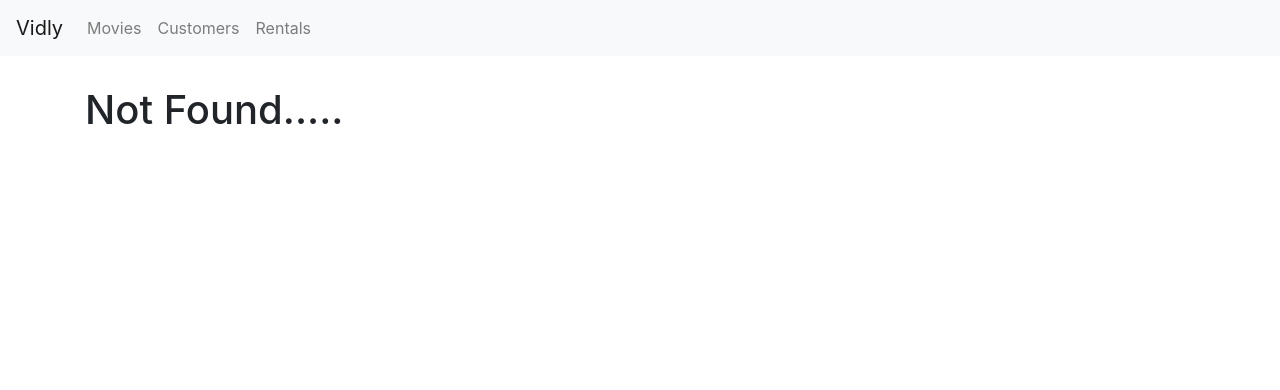
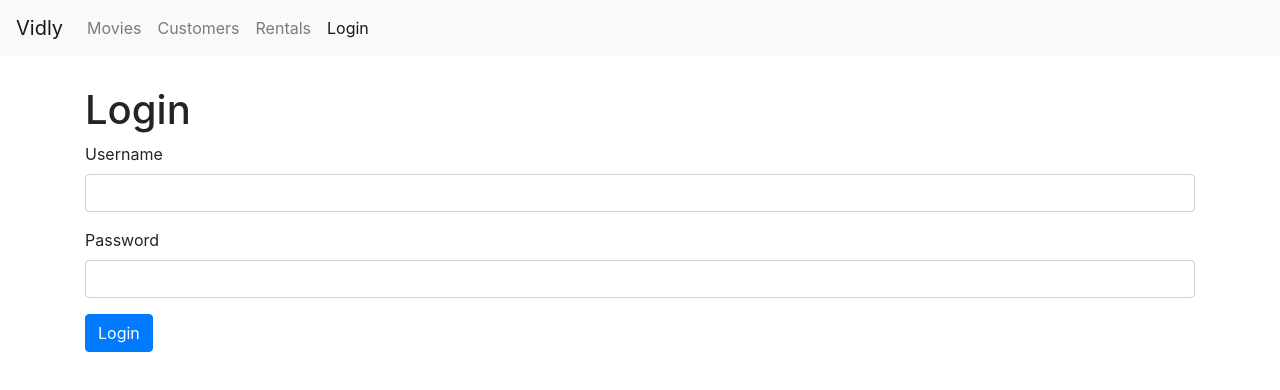
Before and after one commit to topratiksharma/vidly, a React (Create React App) app: page /login in a window 1280 px wide. Before the commit this address led to /not-found. Shown: the top 390 px of the page. Built offline with nearby package versions, Linux system fonts and the light colour scheme.

Commit message:
add login form

```diff
--- a/src/App.js
+++ b/src/App.js
@@ -1,19 +1,21 @@
 import React from 'react';
 import { Redirect, Route, Switch } from 'react-router-dom';
+import Customers from './components/customers';
+import LoginForm from './components/loginForm';
+import MovieForm from './components/movieForm';
+import Movies from './components/movies';
 import NavBar from './components/common/navBar';
 import NotFound from './components/common/notFound';
-import Customers from './components/customers';
-import Movies from './components/movies';
 import Rentals from './components/rentals';
+import './App.css';
 
-import './App.css';
-import MovieForm from './components/movieForm';
 function App() {
   return (
     <React.Fragment>
       <NavBar />
       <main className='container'>
         <Switch>
+          <Route path='/login' component={LoginForm}></Route>
           <Route path='/movies/:id' component={MovieForm}></Route>
           <Route path='/movies' component={Movies}></Route>
           <Route path='/customers' component={Customers}></Route>
--- a/src/components/common/navBar.jsx
+++ b/src/components/common/navBar.jsx
@@ -16,6 +16,7 @@
             <NavLink className='nav-link' to='/movies'>Movies</NavLink>
             <NavLink className='nav-link' to='/customers'>Customers</NavLink>
             <NavLink className='nav-link' to='/rentals'>Rentals</NavLink>
+            <NavLink className='nav-link' to='/login'>Login</NavLink>
           </ul>
         </div>
       </nav>
--- /dev/null
+++ b/src/components/loginForm.jsx
@@ -0,0 +1,27 @@
+import React, { Component } from 'react';
+class LoginForm extends Component {
+  handleSubmit = (e) => {
+    e.preventDefault();
+  };
+
+  render() {
+    return (
+      <div>
+        <h1>Login</h1>
+        <form onSubmit={this.handleSubmit}>
+          <div className='form-group'>
+            <label htmlFor='username'>Username</label>
+            <input id='username' type='text' className='form-control' />
+          </div>
+          <div className='form-group'>
+            <label htmlFor='password'>Password</label>
+            <input id='password' type='text' className='form-control' />
+          </div>
+          <button className='btn btn-primary'>Login</button>
+        </form>
+      </div>
+    );
+  }
+}
+
+export default LoginForm;
```
